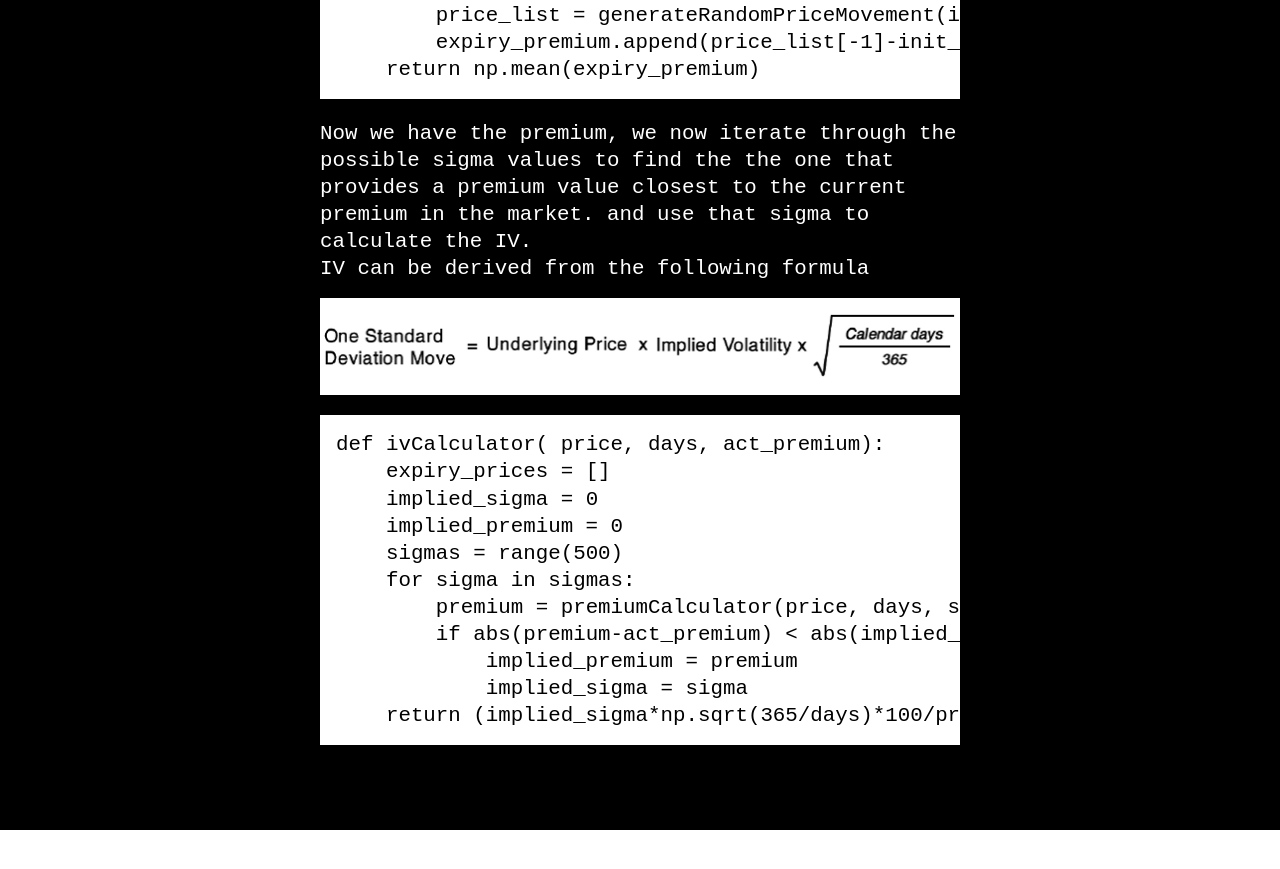
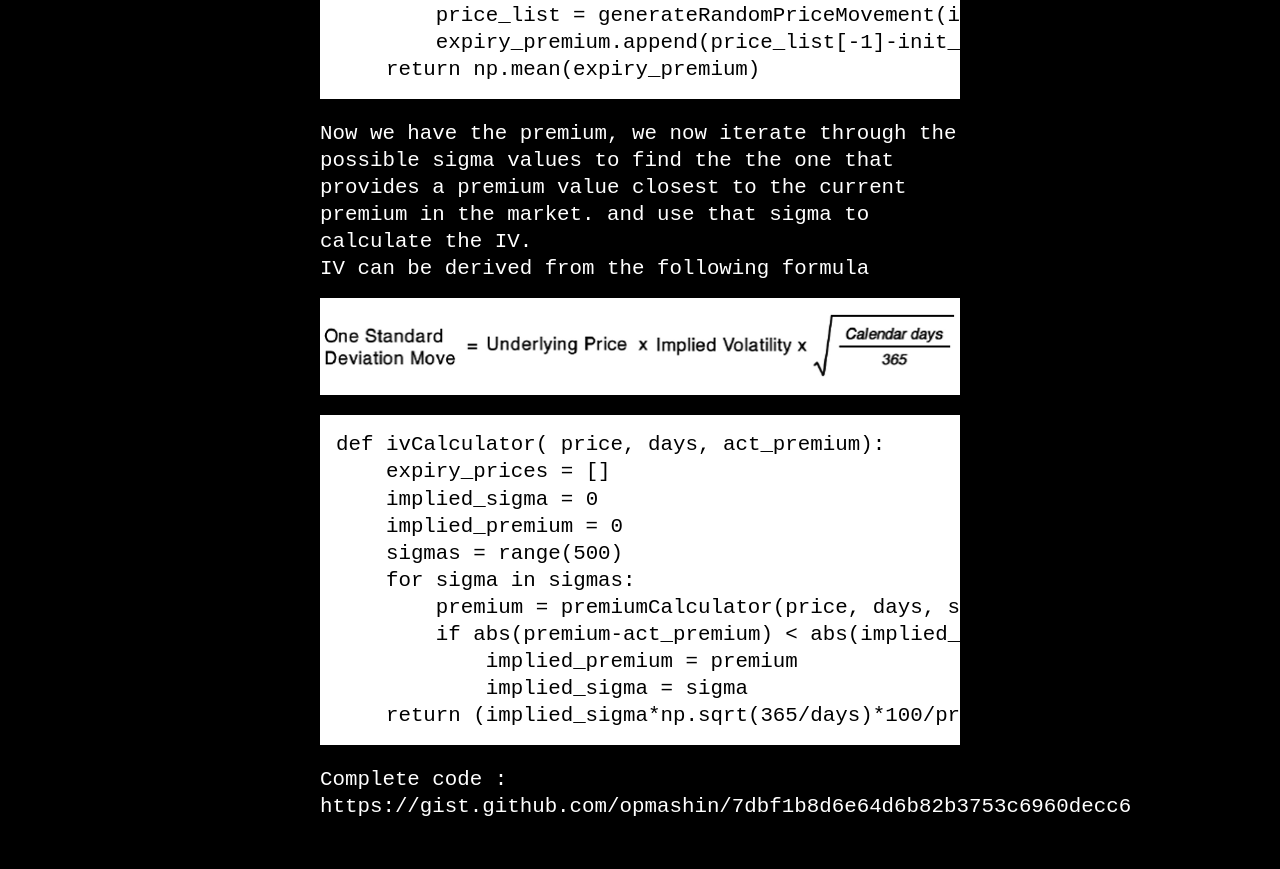
Before and after one commit to opmashin/Oll_Korrect, a Jekyll site: the page built from _posts/2021-01-26-Monte-Carlo-Options-Pricing.md, in a window 1280 px wide and 900 px high, scrolled down 1608 px. Shown: the top 869 px of the window. Built offline with Jekyll 4.4.1, drawn with Linux system fonts in a browser that asks for light colours; before the commit the page ends 2438 px from its top, so only the background shows below that.

Commit message:
code link

````diff
--- a/_posts/2021-01-26-Monte-Carlo-Options-Pricing.md
+++ b/_posts/2021-01-26-Monte-Carlo-Options-Pricing.md
@@ -60,3 +60,5 @@ def ivCalculator( price, days, act_premium):
             implied_sigma = sigma
     return (implied_sigma*np.sqrt(365/days)*100/price)
 ```
+
+Complete code : https://gist.github.com/opmashin/7dbf1b8d6e64d6b82b3753c6960decc6
````
